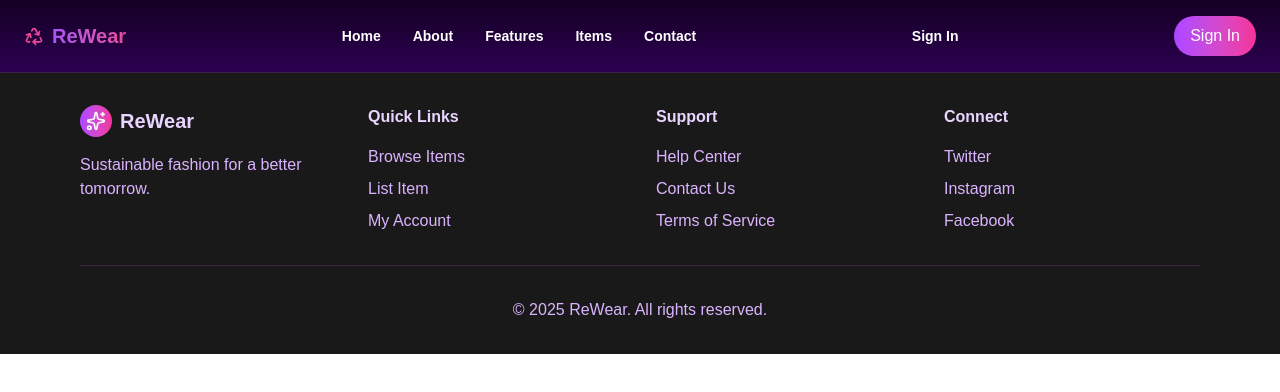
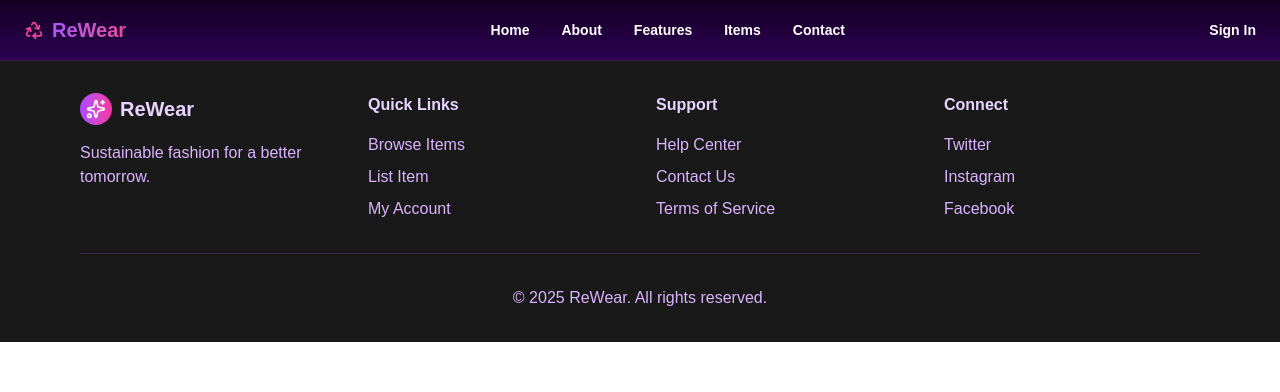
Before and after one commit to Aditya-170/Odoo, a Next.js app: page /check in a window 1280 px wide. Shown: the top 392 px of the page. Built offline with nearby package versions, Linux system fonts and the light colour scheme; no server answers.

Commit message:
login double fixed

```diff
--- a/components/Navbar.jsx
+++ b/components/Navbar.jsx
@@ -56,9 +56,7 @@ export default function Navbar() {
 
         </div>
 
-        <button className="px-4 py-2 bg-gradient-to-r from-purple-500 to-pink-500 rounded-full text-white font-medium hover:from-purple-600 hover:to-pink-600 transition-all duration-300">
-          Sign In
-        </button>
+
       </div>
 
       {/* Mobile Dropdown */}
@@ -72,7 +70,7 @@ export default function Navbar() {
           <hr className="border-purple-600 my-2" />
           <SignedOut>
             <SignInButton>
-              <button className="block w-full text-white hover:text-[#ff4ecd] font-bold">
+              <button className="px-4 py-2 bg-gradient-to-r from-purple-500 to-pink-500 rounded-full text-white font-medium hover:from-purple-600 hover:to-pink-600 transition-all duration-300">
                 Sign In
               </button>
             </SignInButton>
```
